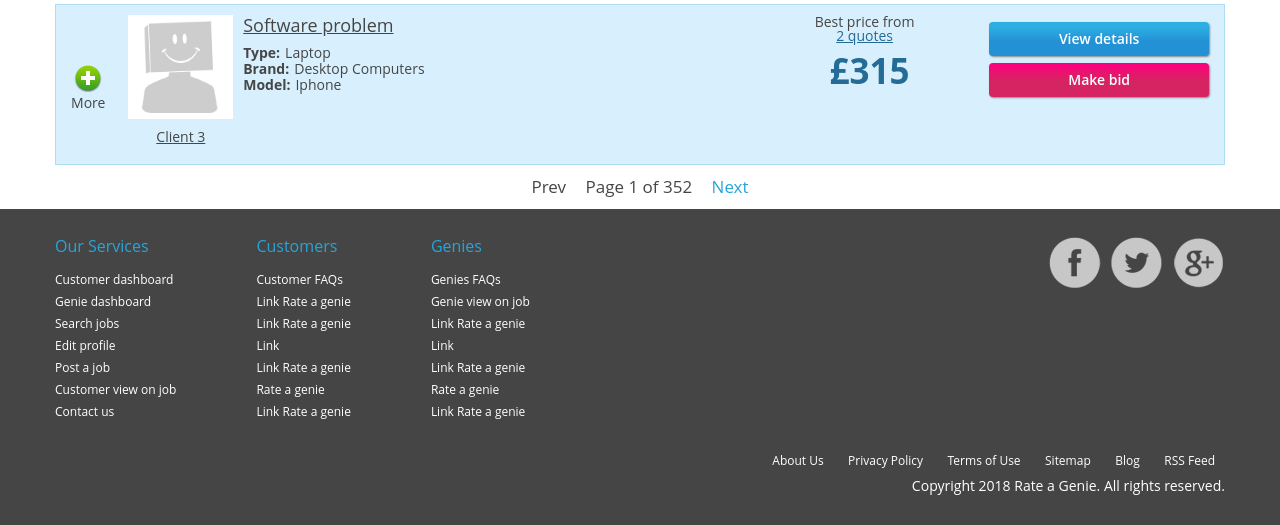
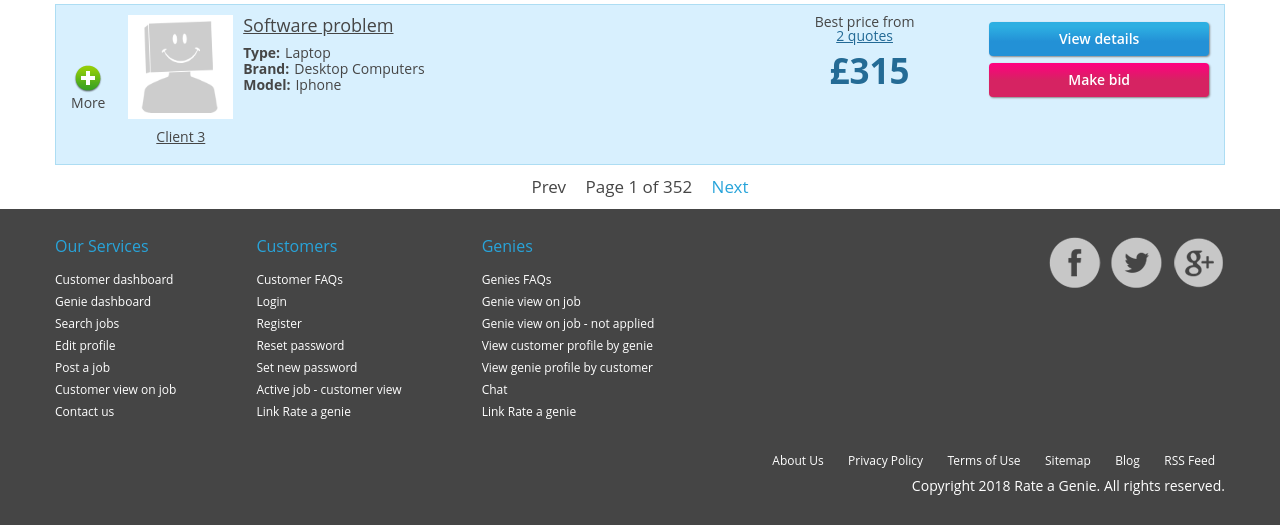
Before and after one commit to Svetlana712/rate-a-genie, a PHP site: page /findjob.php in a window 1280 px wide. Shown: the part 1019-1544 px from the top of the page. Run offline with PHP 8.4, Linux system fonts and the light colour scheme.

Commit message:
Add files via upload

```diff
--- a/rateagenie/inc/geniefooter.php
+++ b/rateagenie/inc/geniefooter.php
@@ -4,36 +4,36 @@
             <h3>Our Services</h3>
             <ul>
                 <li><a href="dashcust.php" title="">Customer dashboard</a></li>
-                <li><a href="dashgenie.php"title="">Genie dashboard</a></li>
-                <li><a href="findjob.php" rel="nofollow" title="">Search jobs</a></li>
+                <li><a href="dashgenie.php" title="">Genie dashboard</a></li>
+                <li><a href="findjob.php" title="">Search jobs</a></li>
                 <li><a href="profile.php" title="">Edit profile</a></li>
-                <li><a href="repair.php" rel="nofollow" title="">Post a job</a></li>
-                <li><a href="jobcustomer.php" rel="nofollow" title="">Customer view on job</a></li>
-                <li><a href="contact.php" rel="nofollow" title="">Contact us</a></li>
+                <li><a href="repair.php" title="">Post a job</a></li>
+                <li><a href="jobcustomer.php" title="">Customer view on job</a></li>
+                <li><a href="contact.php" title="">Contact us</a></li>
             </ul>
         </div>
         <div class="footer_nav">
             <h3>Customers</h3>
             <ul>
                 <li><a href="faqscustomer.php" title="">Customer FAQs</a></li>
-                <li><a href="#"title="">Link Rate a genie</a></li>
-                <li><a href="#" rel="nofollow" title="">Link Rate a genie</a></li>
-                <li><a href="#" title="">Link</a></li>
-                <li><a href="#" rel="nofollow" title="">Link Rate a genie</a></li>
-                <li><a href="#" rel="nofollow" title="">Rate a genie</a></li>
-                <li><a href="#" rel="nofollow" title="">Link Rate a genie</a></li>
+                <li><a href="login.php" title="">Login</a></li>
+                <li><a href="register.php" title="">Register</a></li>
+                <li><a href="reset.php" title="">Reset password</a></li>
+                <li><a href="passv.php" title="">Set new password</a></li>
+                <li><a href="activejob-cust.php" title="">Active job - customer view</a></li>
+                <li><a href="#" title="">Link Rate a genie</a></li>
             </ul>
         </div>
         <div class="footer_nav last">
             <h3>Genies</h3>
             <ul>
                 <li><a href="faqsgenie.php" title="">Genies FAQs</a></li>
-                <li><a href="jobgenie.php"title="">Genie view on job</a></li>
-                <li><a href="#" rel="nofollow" title="">Link Rate a genie</a></li>
-                <li><a href="#" title="">Link</a></li>
-                <li><a href="#" rel="nofollow" title="">Link Rate a genie</a></li>
-                <li><a href="#" rel="nofollow" title="">Rate a genie</a></li>
-                <li><a href="#" rel="nofollow" title="">Link Rate a genie</a></li>
+                <li><a href="jobgenie.php" title="">Genie view on job</a></li>
+                <li><a href="jobgenie-not-applied.php" title="">Genie view on job - not applied</a></li>
+                <li><a href="view-prof-cust.php" title="">View customer profile by genie</a></li>
+                <li><a href="view-prof-genie.php" title="">View genie profile by customer</a></li>
+                <li><a href="messages.php" title="">Chat</a></li>
+                <li><a href="#" title="">Link Rate a genie</a></li>
             </ul>
         </div>
         <div class="footer_right">
@@ -51,7 +51,7 @@
                 <li><a href="#">Privacy Policy</a></li>
                 <li><a href="#">Terms of Use</a></li>
                 <li><a href="#">Sitemap</a></li>
-                <li><a rel="nofollow" href="#" target="_blank">Blog</a></li>
+                <li><a href="#" target="_blank">Blog</a></li>
                 <li class="last"><a href="#">RSS Feed</a></li>
             </ul>
             <p>Copyright 2018 Rate a Genie. All rights reserved.</p>
```
Also changed, not shown: rateagenie/inc/customerfooter.php (+18 -18 lines).
